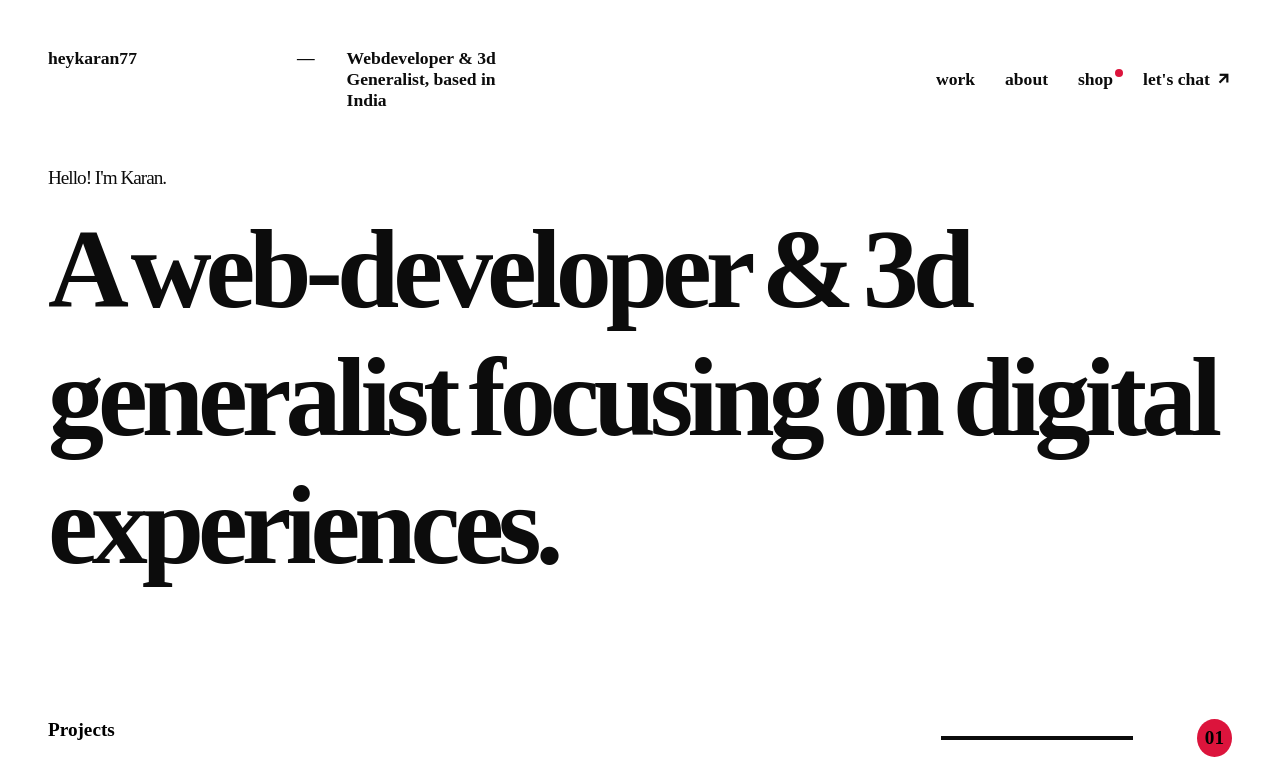
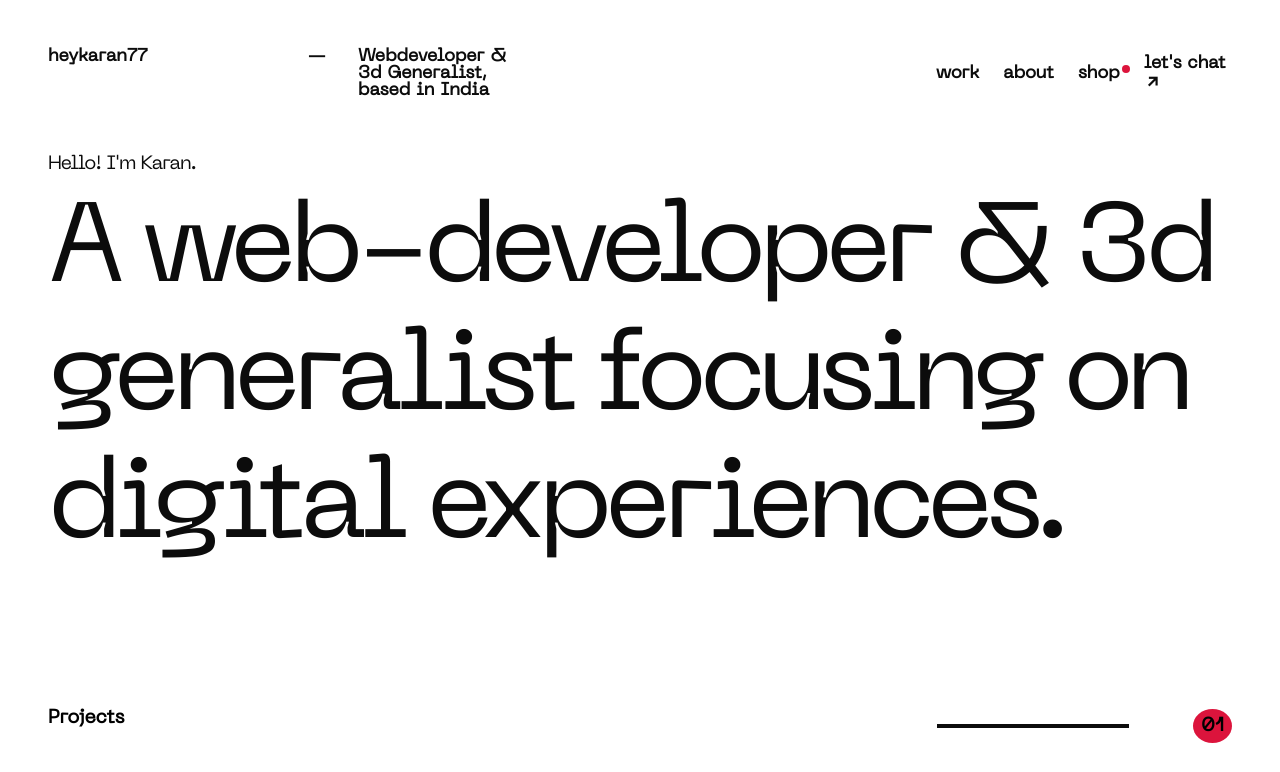
Before and after one commit to heykaran77/CSS_Project_3, a plain HTML site: page index.html in a window 1280 px wide. Shown: the top 772 px of the page. Drawn offline with nearby package versions, Linux system fonts and the light colour scheme; grey boxes are pictures that could not be loaded.

Commit message:
add font files

```diff
--- a/style.css
+++ b/style.css
@@ -1,3 +1,8 @@
+@font-face {
+  font-family: "neue machina";
+  src: url("./NeueMachina-Regular_DQCmjH1st.ttf");
+}
+
 * {
   margin: 0;
   padding: 0;
```
Also changed, not shown: NeueMachina-Bold_WaMOsLX9Z9.ttf (added), NeueMachina-Light_gwWCZxVuQl.ttf (added), NeueMachina-Regular_DQCmjH1st.ttf (added).
